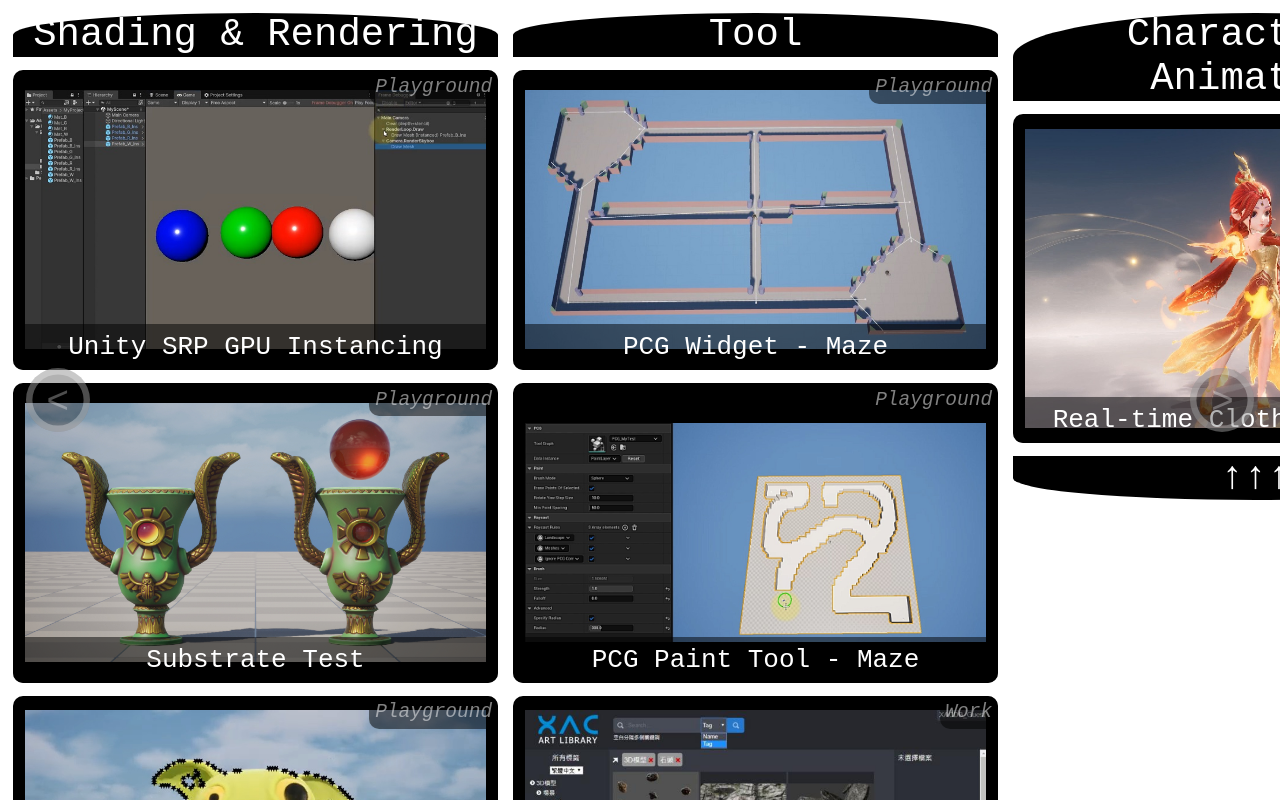
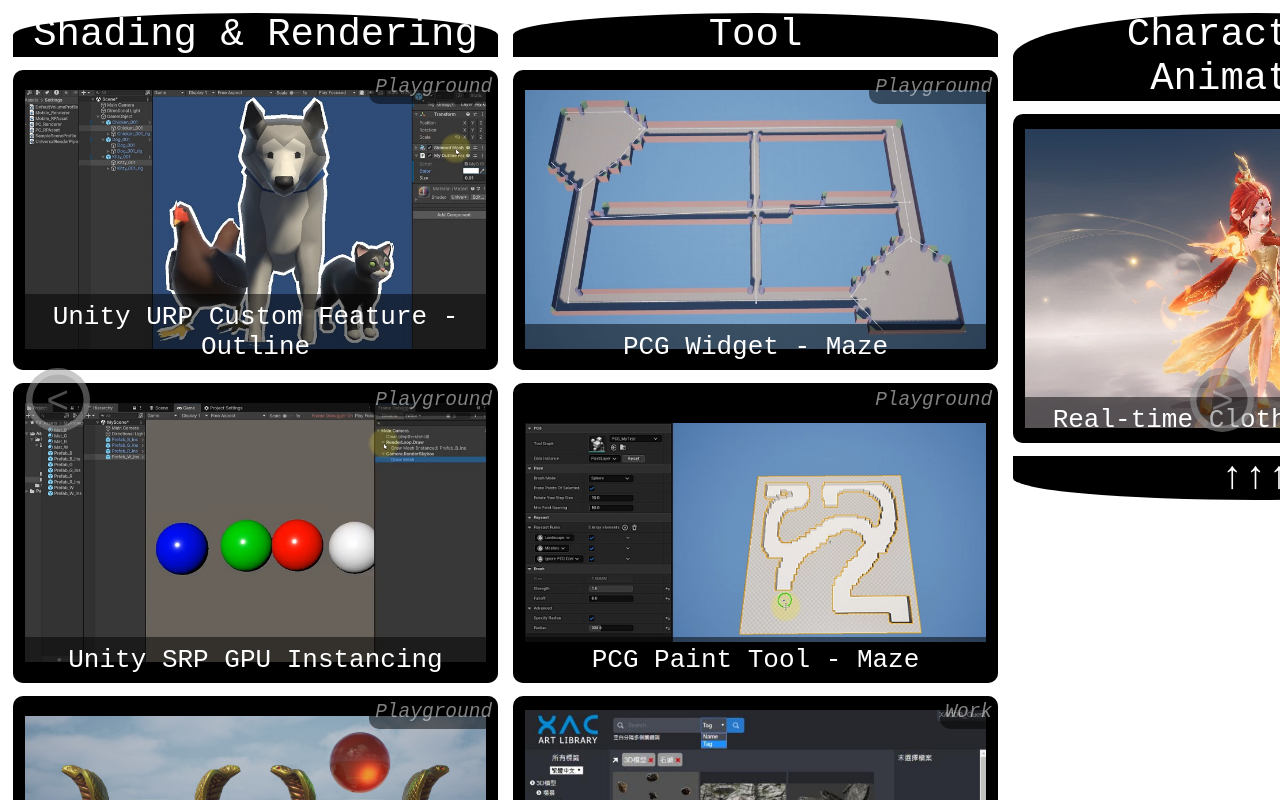
Before and after one commit to GaryxChen/GaryxChen.github.io, a plain HTML site: page Archive/index.html in a window 1280 px wide. Drawn offline with Linux system fonts and the light colour scheme.

Commit message:
add Unity URP Custom Feature - Outline

```diff
--- a/Archive/index.html
+++ b/Archive/index.html
@@ -183,6 +183,14 @@
       <div class="panel-title" onclick="location.href='#Shading-Rendering'">
         <p>Shading &amp; Rendering</p>
       </div>
+
+      <a href="https://www.youtube.com/watch?v=j2zPcEniE04" target="_blank">
+        <div class="content">
+          <p class="content-title">Unity URP Custom Feature - Outline</p>
+          <p class="content-tag">Playground</p>
+          <img class="content-thumbnail" src="./Image/Unity URP Custom Feature - Outline.jpg">
+        </div>
+      </a>
 
       <a href="https://www.youtube.com/watch?v=nt6qsrXAhRs" target="_blank">
         <div class="content">
```
Also changed, not shown: Archive/Image/Unity URP Custom Feature - Outline.jpg (added).
